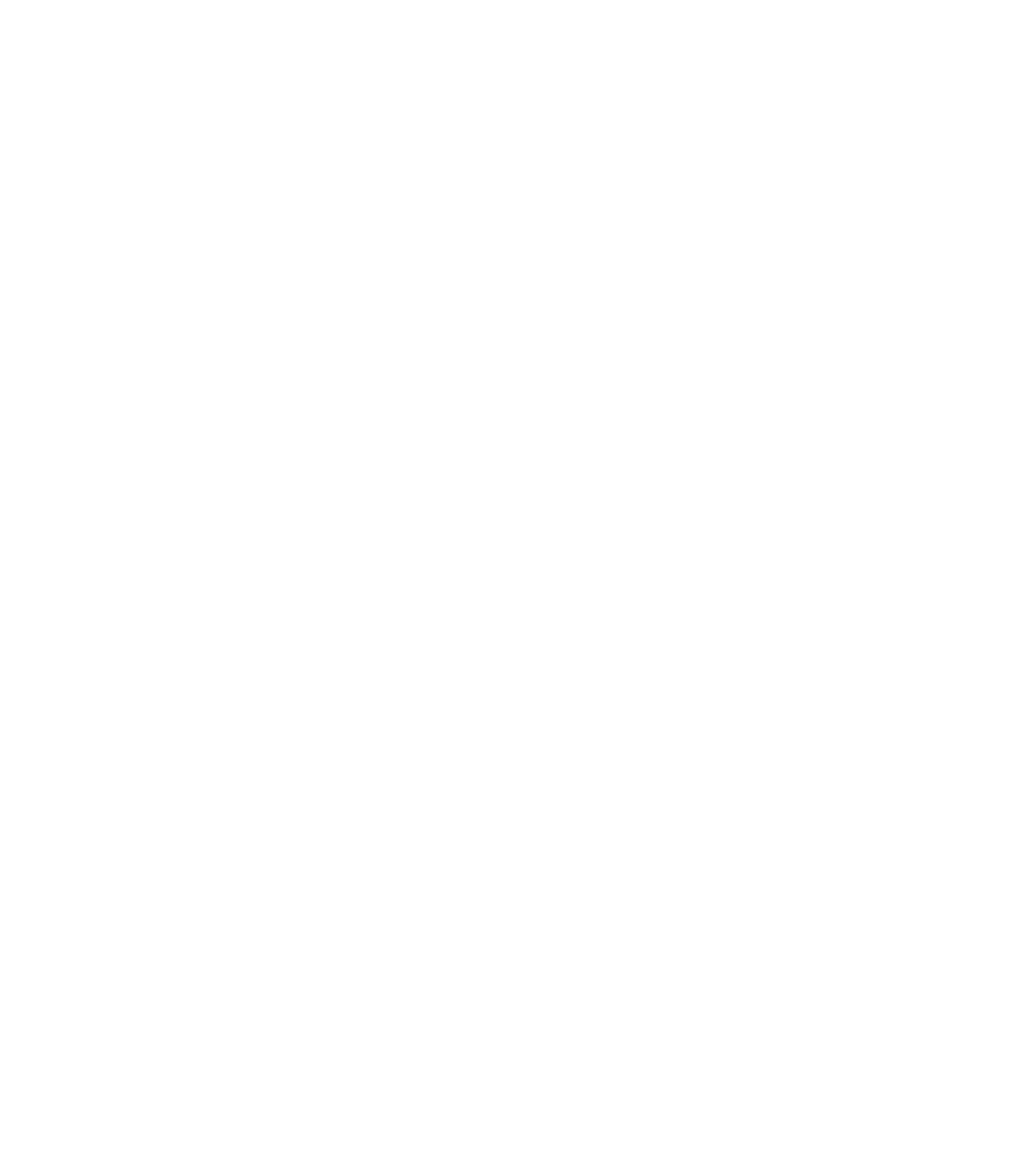
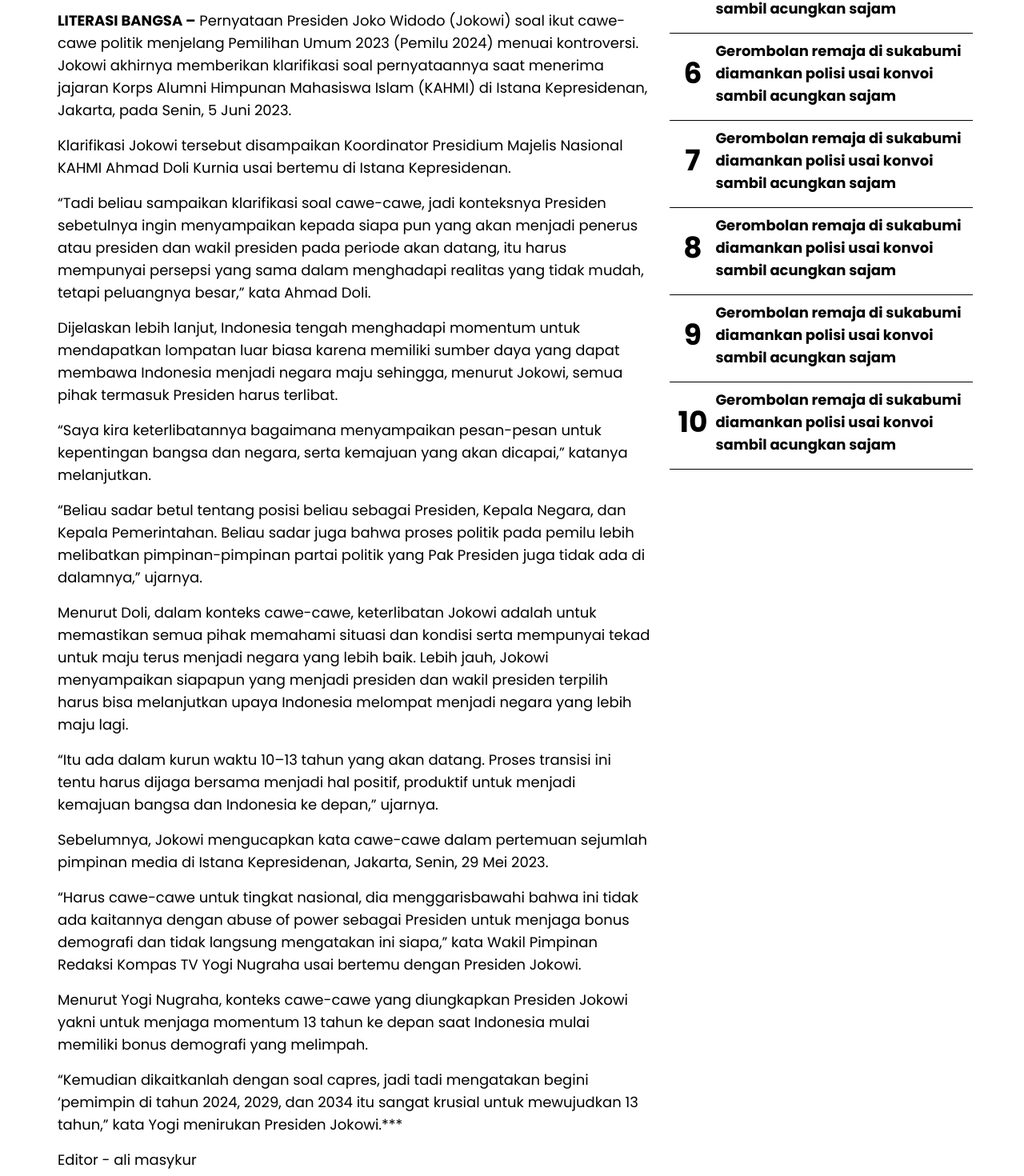
Before and after one commit to AliMasykur10/literasi-bangsa, a React (Create React App) app: page /news in a window 1280 px wide. Before the commit this address had no page. Shown: the part 746-2216 px from the top of the page at 80% size. Before the commit the page ends 800 px from the top, so only its background shows below. Built offline with nearby package versions, Linux system fonts and the light colour scheme.

Commit message:
menyelesaikan news page

```diff
--- a/src/App.js
+++ b/src/App.js
@@ -1,11 +1,13 @@
 import HomePage from "./pages/homepage/homePage";
 import { BrowserRouter as Router, Routes, Route } from "react-router-dom";
+import NewsPage from "./pages/newspage/newsPage";
 
 function App() {
   return (
     <Router>
       <Routes>
         <Route path="/" element={<HomePage />} />
+        <Route path="/news" element={<NewsPage />} />
       </Routes>
     </Router>
   );
--- /dev/null
+++ b/src/pages/newspage/newsPage.js
@@ -0,0 +1,57 @@
+import Terpopuler from "../../components/molecules/terpopuler/terpopuler";
+import Footer from "../../components/organisms/footer/footer";
+import Header from "../../components/organisms/header/header";
+import image from "../../assets/budhis.png";
+
+export default function NewsPage() {
+  return (
+    <>
+      <Header />
+      <div className="news-component w-full sm:flex sm:max-w-6xl mx-auto gap-4 mt-10">
+        <div className="news-component-first basis-8/12 px-2">
+          <div class="categori bg-red-news w-fit p-4 rounded-r-xl ">
+            <p className=" text-white-color text-lg font-bold">Nasional</p>
+          </div>
+          <div className="mt-8">
+            <img src={image} alt="budhis" />
+            <div class="main-news text-lg flex flex-col gap-4 my-4">
+              <p>
+                <strong>LITERASI BANGSA –</strong> Pernyataan Presiden Joko Widodo (Jokowi) soal ikut cawe-cawe politik menjelang Pemilihan Umum 2023 (Pemilu 2024) menuai kontroversi. Jokowi akhirnya memberikan klarifikasi soal
+                pernyataannya saat menerima jajaran Korps Alumni Himpunan Mahasiswa Islam (KAHMI) di Istana Kepresidenan, Jakarta, pada Senin, 5 Juni 2023.
+              </p>
+              <p>Klarifikasi Jokowi tersebut disampaikan Koordinator Presidium Majelis Nasional KAHMI Ahmad Doli Kurnia usai bertemu di Istana Kepresidenan.</p>
+              <p>
+                “Tadi beliau sampaikan klarifikasi soal cawe-cawe, jadi konteksnya Presiden sebetulnya ingin menyampaikan kepada siapa pun yang akan menjadi penerus atau presiden dan wakil presiden pada periode akan datang, itu harus
+                mempunyai persepsi yang sama dalam menghadapi realitas yang tidak mudah, tetapi peluangnya besar,” kata Ahmad Doli.
+              </p>
+              <p>
+                Dijelaskan lebih lanjut, Indonesia tengah menghadapi momentum untuk mendapatkan lompatan luar biasa karena memiliki sumber daya yang dapat membawa Indonesia menjadi negara maju sehingga, menurut Jokowi, semua pihak termasuk
+                Presiden harus terlibat.
+              </p>
+              <p>“Saya kira keterlibatannya bagaimana menyampaikan pesan-pesan untuk kepentingan bangsa dan negara, serta kemajuan yang akan dicapai,” katanya melanjutkan.</p>
+              <p>
+                “Beliau sadar betul tentang posisi beliau sebagai Presiden, Kepala Negara, dan Kepala Pemerintahan. Beliau sadar juga bahwa proses politik pada pemilu lebih melibatkan pimpinan-pimpinan partai politik yang Pak Presiden juga
+                tidak ada di dalamnya,” ujarnya.
+              </p>
+              <p>
+                Menurut Doli, dalam konteks cawe-cawe, keterlibatan Jokowi adalah untuk memastikan semua pihak memahami situasi dan kondisi serta mempunyai tekad untuk maju terus menjadi negara yang lebih baik. Lebih jauh, Jokowi
+                menyampaikan siapapun yang menjadi presiden dan wakil presiden terpilih harus bisa melanjutkan upaya Indonesia melompat menjadi negara yang lebih maju lagi.
+              </p>
+              <p>“Itu ada dalam kurun waktu 10–13 tahun yang akan datang. Proses transisi ini tentu harus dijaga bersama menjadi hal positif, produktif untuk menjadi kemajuan bangsa dan Indonesia ke depan,” ujarnya.</p>
+              <p>Sebelumnya, Jokowi mengucapkan kata cawe-cawe dalam pertemuan sejumlah pimpinan media di Istana Kepresidenan, Jakarta, Senin, 29 Mei 2023.</p>
+              <p>
+                “Harus cawe-cawe untuk tingkat nasional, dia menggarisbawahi bahwa ini tidak ada kaitannya dengan abuse of power sebagai Presiden untuk menjaga bonus demografi dan tidak langsung mengatakan ini siapa,” kata Wakil Pimpinan
+                Redaksi Kompas TV Yogi Nugraha usai bertemu dengan Presiden Jokowi.
+              </p>
+              <p>Menurut Yogi Nugraha, konteks cawe-cawe yang diungkapkan Presiden Jokowi yakni untuk menjaga momentum 13 tahun ke depan saat Indonesia mulai memiliki bonus demografi yang melimpah.</p>
+              <p>“Kemudian dikaitkanlah dengan soal capres, jadi tadi mengatakan begini ‘pemimpin di tahun 2024, 2029, dan 2034 itu sangat krusial untuk mewujudkan 13 tahun,” kata Yogi menirukan Presiden Jokowi.***</p>
+              <p>Editor - ali masykur </p>
+            </div>
+          </div>
+        </div>
+        <Terpopuler className="basis-4/12" />
+      </div>
+      <Footer />
+    </>
+  );
+}
```
